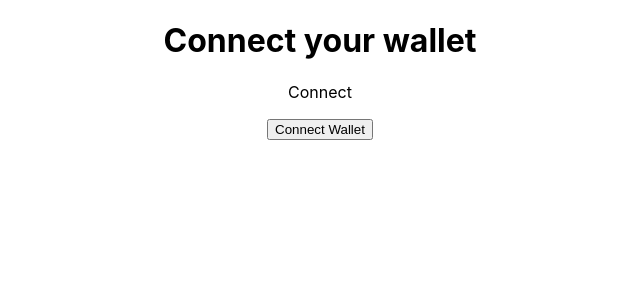
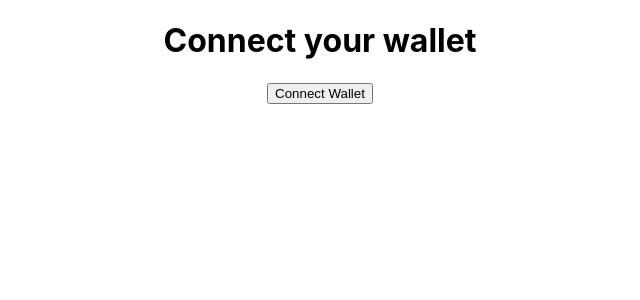
Before and after one commit to TrotelCoin/trotelcoin, a React (Create React App) app: page / in a window 1280 px wide. Shown: the top 300 px of the page, without its empty margins (320-960 px from the left). Built offline with nearby package versions, Linux system fonts and the light colour scheme.

Commit message:
changing chainName

```diff
--- a/src/App.js
+++ b/src/App.js
@@ -8,7 +8,7 @@ function App() {
   const [account, setAccount] = useState();
   // const [contractAddress, setContractAddress] = useState();
 
-  const [connectTextSt, setConnectTextSt] = useState("Connect");
+  const [connectTextSt, setConnectTextSt] = useState("");
   const [connectLinkSt, setConnectLinkSt] = useState("");
 
   async function connectWallet() {
--- a/src/components/trotelcoin/walletconnect.js
+++ b/src/components/trotelcoin/walletconnect.js
@@ -20,7 +20,7 @@ async function walletConnectFcn() {
         method: 'wallet_addEthereumChain',
         params: [
             {
-                chainName: 'Binance Smart Chain',
+                chainName: 'BSC',
                 chaindId: chaindId,
                 nativeCurrency: {name: 'BNB', symbol: 'BNB', decimals: 18},
                 rpcUrls: ['https://bsc-dataseed1.defibit.io'],
@@ -42,7 +42,6 @@ async function walletConnectFcn() {
         })
         .catch((connectError) => {
             console.log(`${connectError.message.toString()}`);
-            return;
         });
 
     return [selectedAccount, provider];
```
